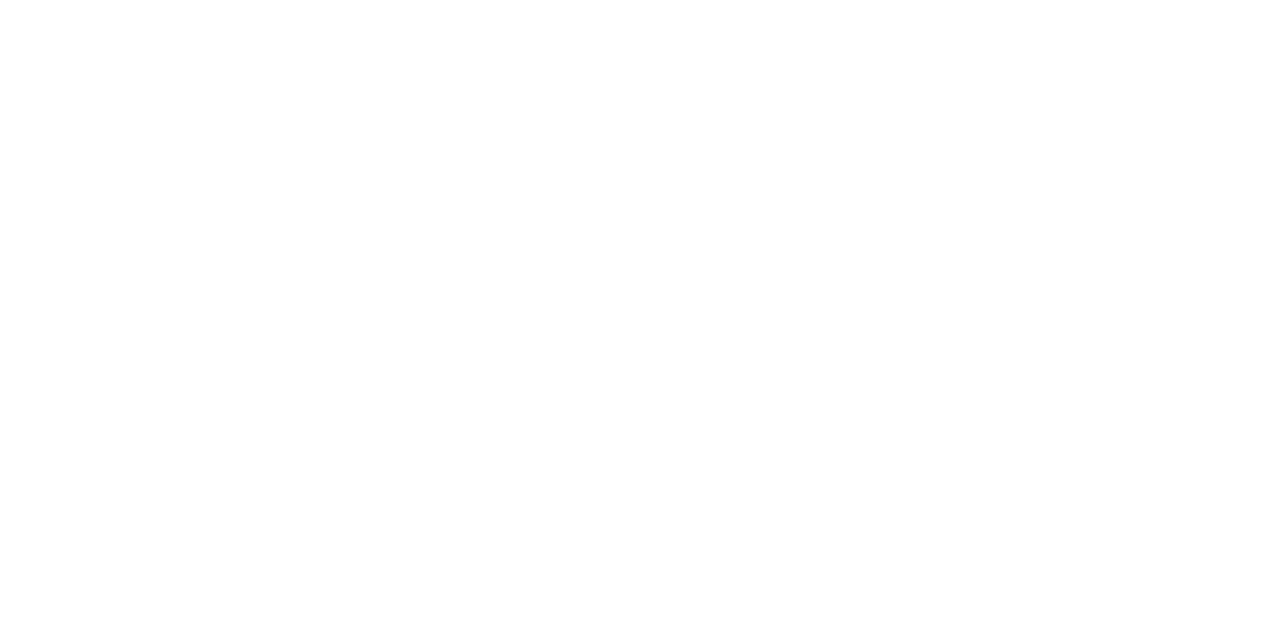
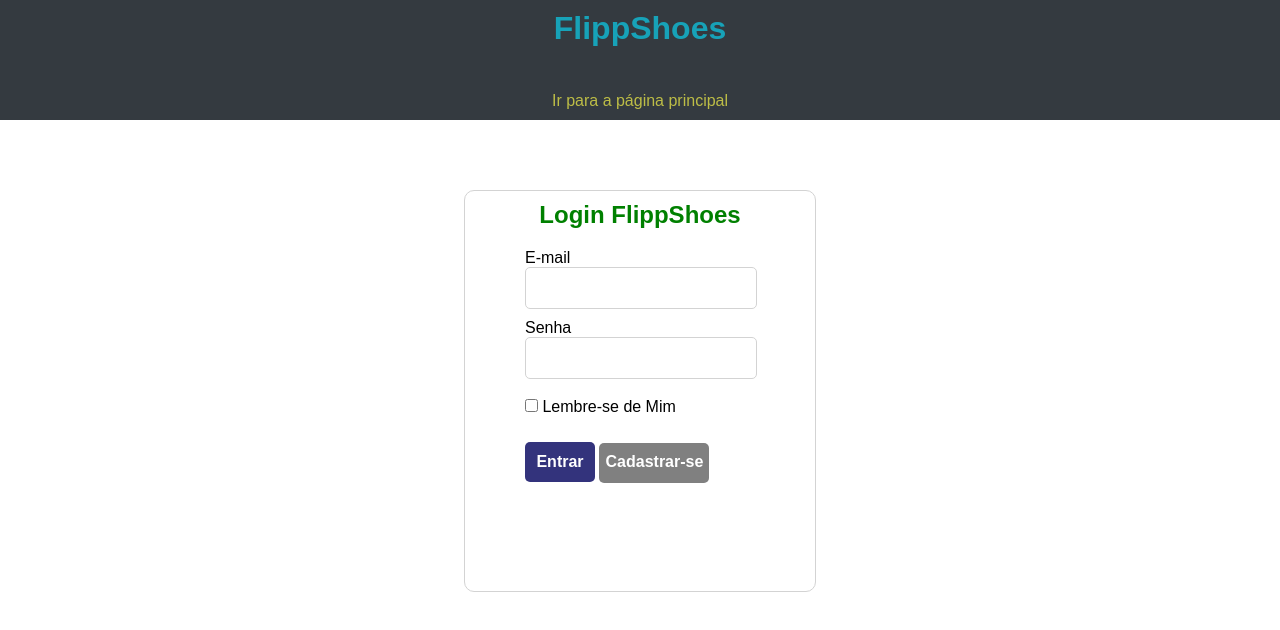
Before and after one commit to TiagoLuizVR/FlippShoes, a plain HTML site: page login.html in a window 1280 px wide. Drawn offline with Linux system fonts and the light colour scheme.

Commit message:
Tela de Login Completa

```diff
--- a/estilos/pagextra.css
+++ b/estilos/pagextra.css
@@ -1 +1,91 @@
 @charset "UTF-8";
+
+* {
+    padding: 0px;
+    margin: 0px;
+    font-family: Arial, Helvetica, sans-serif;
+}
+body {
+    height: 100vh;
+}
+#logo {
+    color: #17A2B8;
+    font-size: 2em;
+    font-weight: bold;
+}
+#cabecalho {
+    display: flex;
+    flex-direction: column;
+    justify-content: space-between;
+    align-items: center;
+    height: 100px;
+    background-color: #343A40;
+    padding: 10px;
+}
+#cabecalho a {
+    text-decoration: none;
+    color: #bdbd46;
+}
+#cabecalho a:hover {
+    text-decoration: underline;
+    color: #8b8b17;
+}
+main {
+    display: flex;
+    justify-content: center;
+    align-items: center;
+}
+#titulologin {
+    font-size: 1.5em;
+    color: green;
+    text-align: center;
+    margin: 10px 0px 20px 0px;
+}
+#container {
+    height: 400px;
+    width: 350px;
+    border: 1px solid lightgray;
+    border-radius: 10px;
+    margin-top: 70px;
+}
+#containercampos {
+    width: 230px;
+    margin: auto;
+    height: 100%;
+}
+.campos {
+    width: 100%;
+    height: 40px;
+    border: 1px solid lightgray;
+    border-radius: 5px;
+    margin-bottom: 10px;
+}
+input[type= checkbox] {
+    margin: 10px 0px;
+}
+button[type=submit] {
+    background-color: rgb(51, 51, 124);
+    border: none;
+    height: 40px;
+    width: 70px;
+    border-radius: 5px;
+    cursor: pointer;
+    color: white;
+    font-weight: bold;
+    font-size: 1em;
+}
+#botaocad {
+    display: inline-block;
+    background-color: gray;
+    border: none;
+    border-radius: 5px;
+    height: 30px;
+    width: 110px;
+    color: white;
+    font-size: 1em;
+    font-weight: bold;
+    cursor: pointer;
+    padding: 10px 0px 0px 0px;
+    text-align: center;
+    text-decoration: none;
+}
--- a/estilos/style.css
+++ b/estilos/style.css
@@ -27,7 +27,7 @@ body{
 }
 menu a {
     text-decoration: none;
-    color: rgb(189, 189, 70);
+    color: #bdbd46;
 }
 #cab {
     display: flex;
@@ -71,7 +71,7 @@ menu a {
 }
 #oculto a:hover {
     text-decoration: underline;
-    color: rgb(139, 139, 23);
+    color: #8b8b17;
 }
 #burguer {
     width: 100%;
--- a/login.html
+++ b/login.html
@@ -7,6 +7,34 @@
     <title>Login FlippShoes</title>
 </head>
 <body>
+    <header id="cabecalho">
+        <h1 id="logo">FlippShoes</h1>
+        <a href="index.html">Ir para a página principal</a>
+    </header>
+
+    <main>
+        <div id="container">
+            <div id="containercampos">
+                <h1 id="titulologin">Login FlippShoes</h1>
+
+                    <form action="cadastro.php" autocomplete="on" method="post">
+                        <label for="imail">E-mail</label>
+                        <input type="email" name="mail" id="imail" class="campos" required>
+                        <label for="isenha">Senha</label>
+                        <input type="password" name="senha" id="isenha" class="campos" required>
+                                        <div>
+                        <input type="checkbox" name="lembrar" id="ilembrar">
+                        <label for="ilembrar">Lembre-se de Mim</label>
+                                        </div>
+
+                                        <div style="margin-top: 20px;">
+                        <button type="submit">Entrar</button>
+                        <a id="botaocad" href="cadastro.html">Cadastrar-se</a>
+                    </form>
+                </div>
+            </div>
+        </div>
+    </main>
 
 </body>
 </html>
```
